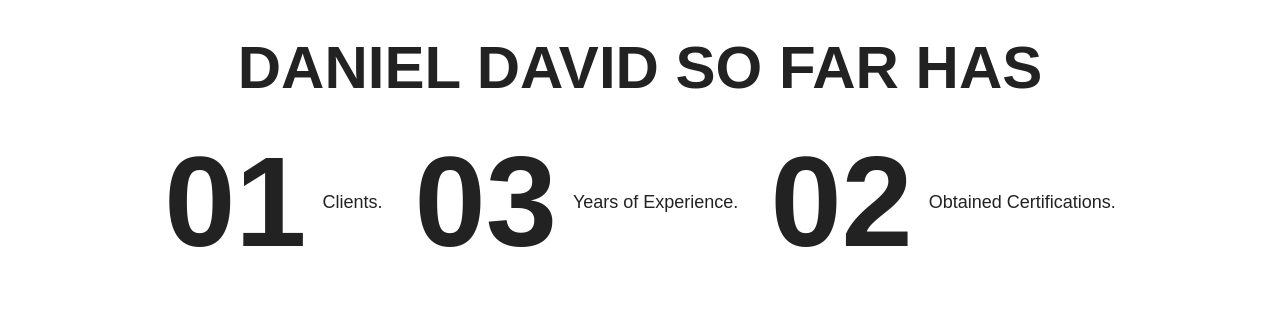
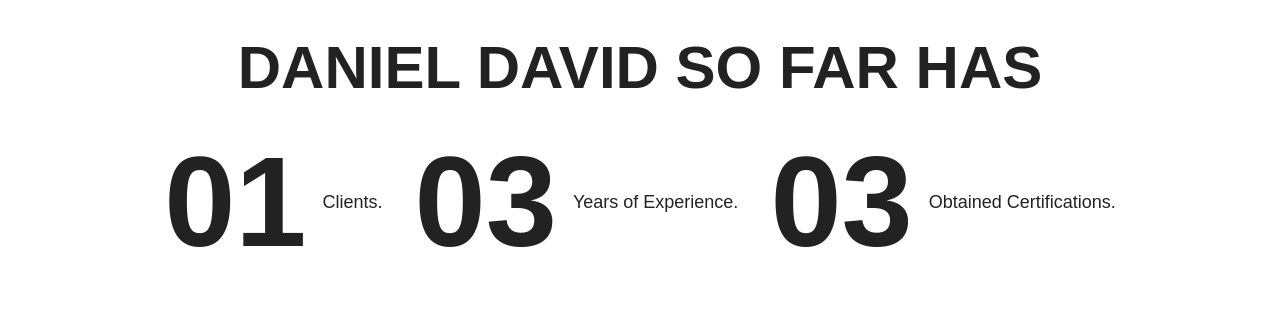
Before and after one commit to ddmlupase/danieldavid, a Next.js app: page / in a window 1280 px wide. Shown: the part 2760-3074 px from the top of the page. Built offline with nearby package versions, Linux system fonts and the light colour scheme; a web font is replaced by a local one.

Commit message:
feat: updated the obtained certifications for pc screen size

```diff
--- a/src/components/mainpage/status.tsx
+++ b/src/components/mainpage/status.tsx
@@ -39,7 +39,7 @@ export default function Status() {
 
           <li className="flex items-center text-center min-w-0 gap-2 lg:gap-3 xl:gap-4 max-w-fit">
             <h1 className="font-bold text-6xl lg:text-8xl xl:text-9xl transition-transform duration-300 transform hover:scale-110 flex-shrink-0">
-              {isInView ? <CountUp start={0} end={2} duration={2} formattingFn={(value) => value.toString().padStart(2, '0')} /> : "00"}
+              {isInView ? <CountUp start={0} end={3} duration={2} formattingFn={(value) => value.toString().padStart(2, '0')} /> : "00"}
             </h1>
             <p className="text-sm lg:text-base xl:text-lg whitespace-nowrap">Obtained Certifications.</p>
           </li>
```
